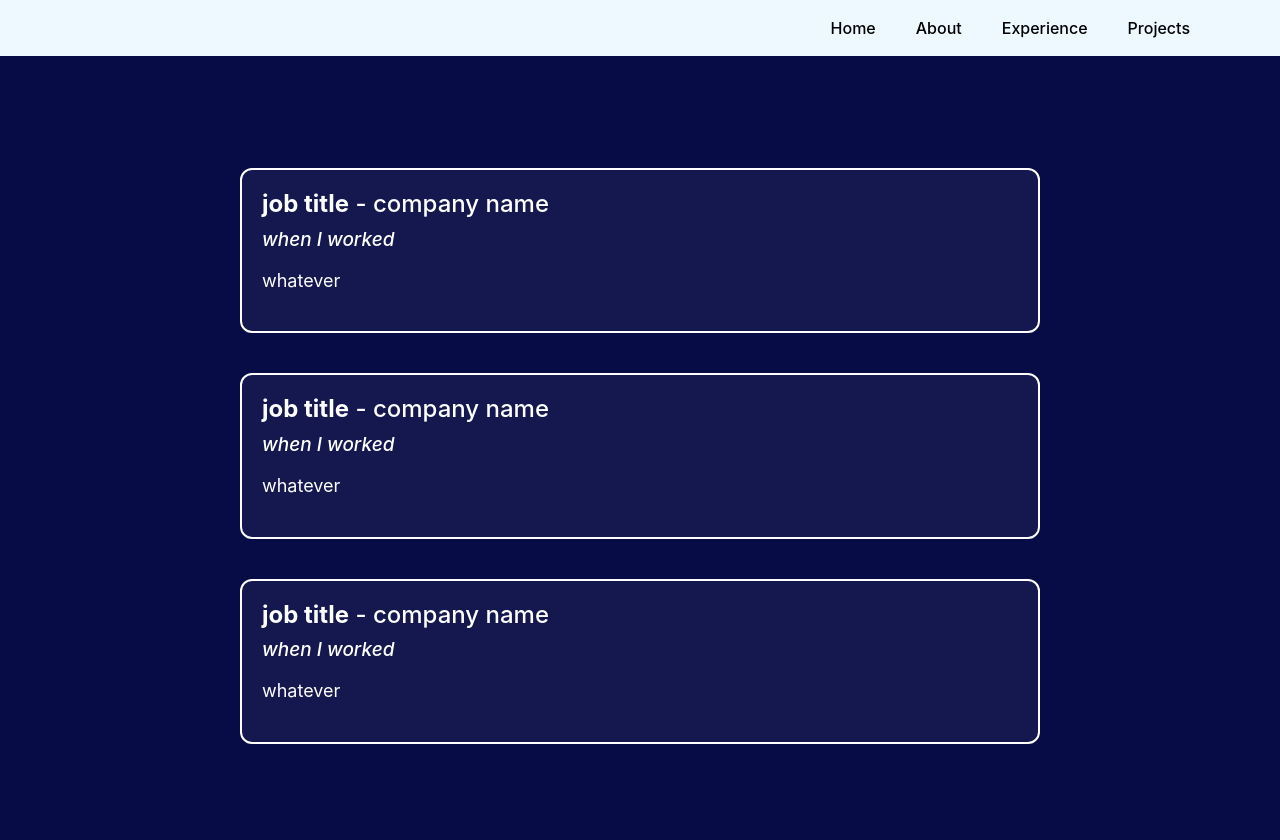
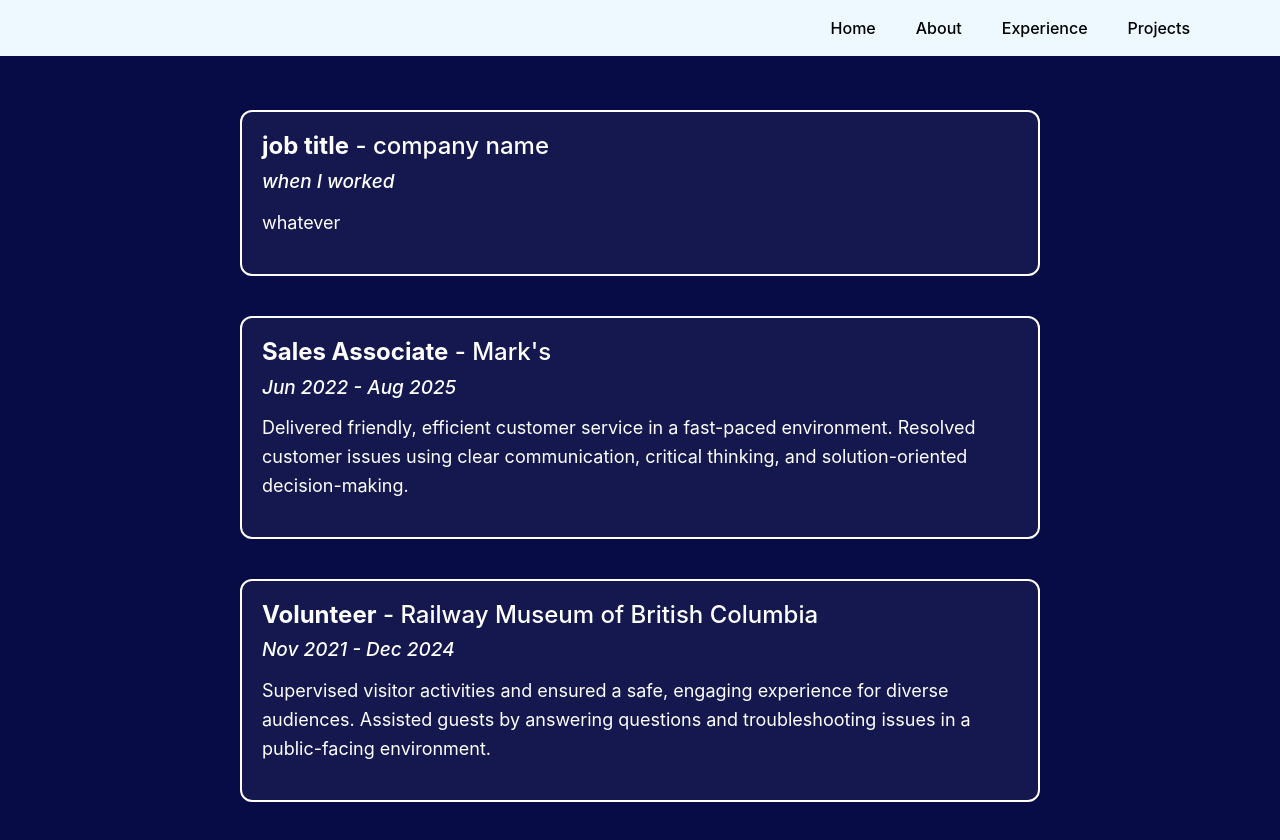
Before and after one commit to graceuvic/personal-website-workshop, a React (Create React App) app: page /#/experience in a window 1280 px wide. Shown: the top 840 px of the page. Built offline with nearby package versions, Linux system fonts and the light colour scheme.

Commit message:
Added work experience

```diff
--- a/src/components/Experience.js
+++ b/src/components/Experience.js
@@ -12,16 +12,16 @@ const Experience = () => {
             description: "whatever"
         },
         {
-            title: "job title",
-            company: "company name",
-            dates: "when I worked",
-            description: "whatever"
+            title: "Sales Associate",
+            company: "Mark's",
+            dates: "Jun 2022 - Aug 2025",
+            description: "Delivered friendly, efficient customer service in a fast-paced environment. Resolved customer issues using clear communication, critical thinking, and solution-oriented decision-making."
         },
         {
-            title: "job title",
-            company: "company name",
-            dates: "when I worked",
-            description: "whatever"
+            title: "Volunteer",
+            company: "Railway Museum of British Columbia",
+            dates: "Nov 2021 - Dec 2024",
+            description: "Supervised visitor activities and ensured a safe, engaging experience for diverse audiences. Assisted guests by answering questions and troubleshooting issues in a public-facing environment."
         }
 
     ];
```
